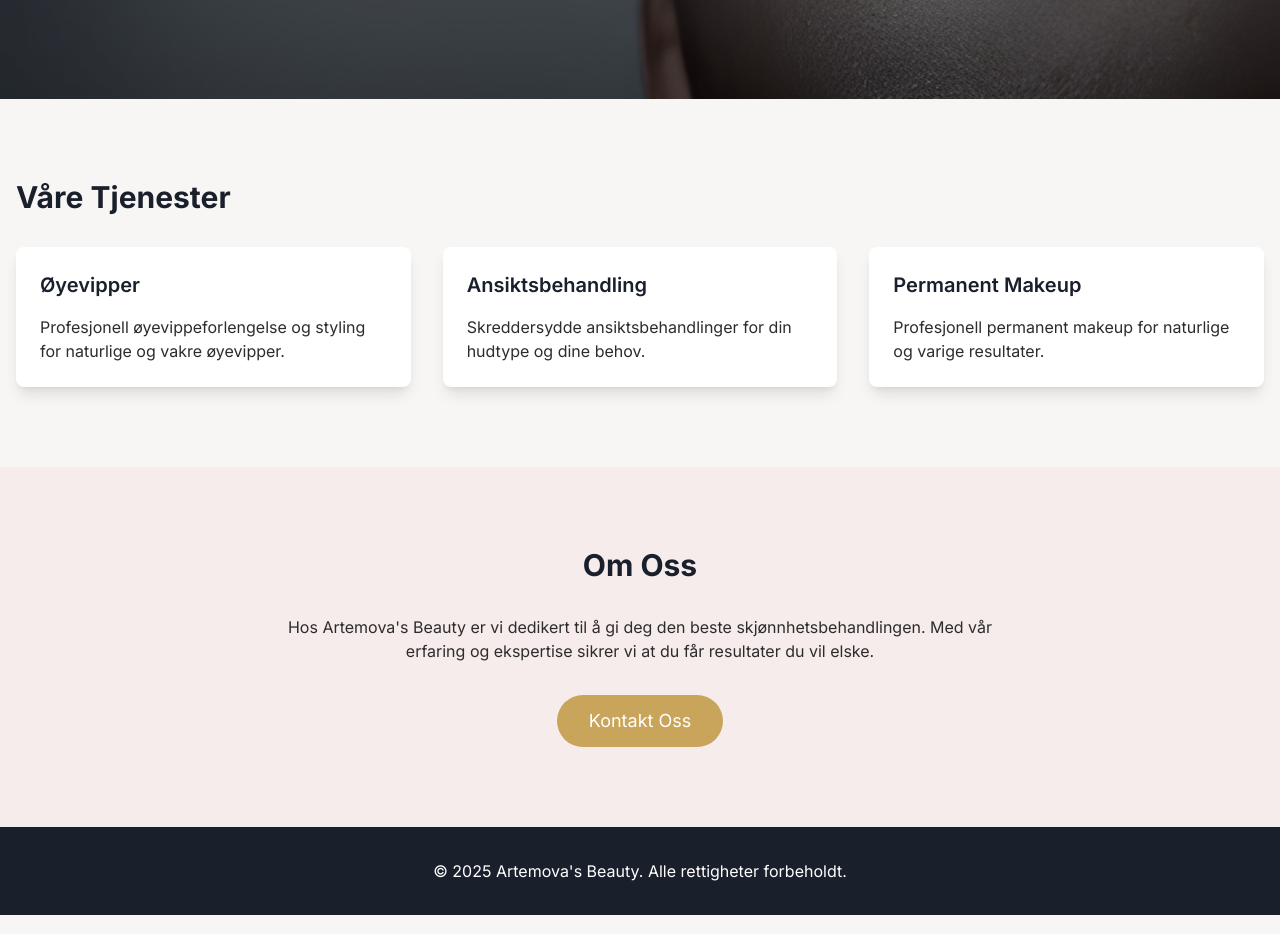
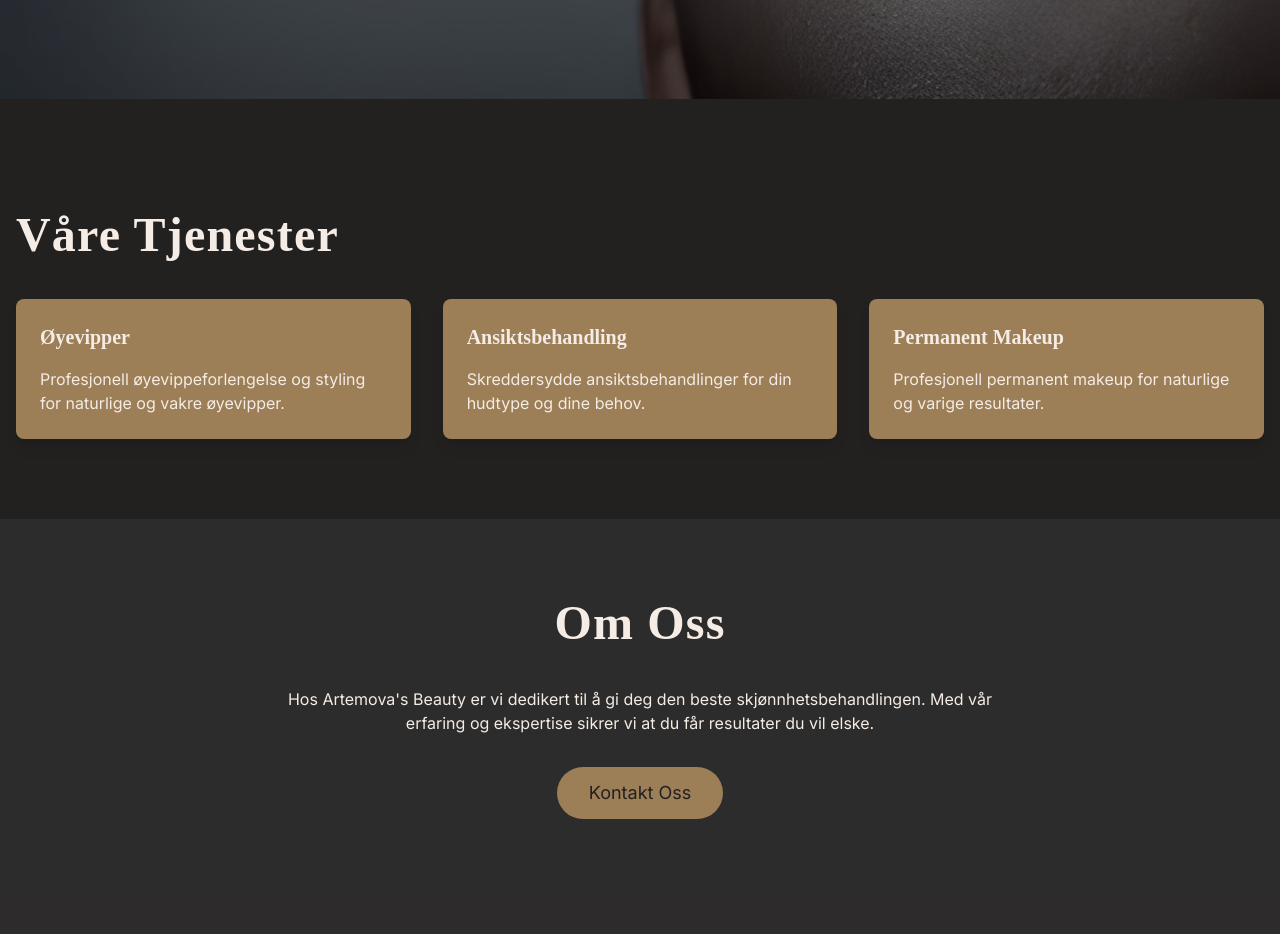
Before and after one commit to finnrobertk/artemovas-web, a Next.js app: page / in a window 1280 px wide. Shown: the part 605-1539 px from the top of the page. Built offline with nearby package versions, Linux system fonts and the light colour scheme.

Commit message:
Byttet til mørkere farger

```diff
--- a/src/app/globals.css
+++ b/src/app/globals.css
@@ -4,7 +4,15 @@
 
 @layer base {
   body {
-    @apply bg-background text-text;
+    @apply bg-background text-text-soft font-sans antialiased;
+  }
+
+  h1, h2, h3, h4 {
+    @apply font-serif text-text;
+  }
+
+  a {
+    @apply text-text hover:opacity-80 transition-colors duration-200;
   }
 }
 
@@ -14,18 +22,26 @@
   }
 
   .btn {
-    @apply px-4 py-2 rounded-md font-medium transition-colors duration-200;
+    @apply px-4 py-2 rounded-md font-medium transition-all duration-300;
   }
 
   .btn-primary {
-    @apply bg-primary text-white hover:bg-primary/90 whitespace-nowrap px-6 py-3 rounded-full text-base sm:text-lg inline-flex items-center justify-center;
+    @apply bg-accent text-background hover:opacity-90 px-6 py-3 rounded-full text-base sm:text-lg inline-flex items-center justify-center;
   }
 
   .btn-secondary {
-    @apply bg-secondary text-white hover:bg-secondary/90 whitespace-nowrap px-6 py-3 rounded-full text-base sm:text-lg inline-flex items-center justify-center;
+    @apply bg-secondary text-background hover:bg-secondary/90 px-6 py-3 rounded-full text-base sm:text-lg inline-flex items-center justify-center;
   }
 
   .section-title {
-    @apply text-3xl font-bold text-primary mb-8;
+    @apply text-4xl sm:text-5xl font-serif font-bold text-text mb-10 tracking-wide;
+  }
+
+  .card {
+    @apply bg-primary text-text-soft p-6 rounded-2xl shadow-md hover:shadow-lg transition-shadow duration-300 border border-border;
+  }
+
+  .nav-link {
+    @apply text-text font-medium hover:underline transition-colors duration-200;
   }
 }
--- a/src/app/kurs/page.tsx
+++ b/src/app/kurs/page.tsx
@@ -42,7 +42,7 @@ export default async function CoursesPage() {
         {courses.map((course) => (
           <div
             key={course._id}
-            className="bg-white rounded-lg shadow-md overflow-hidden hover:shadow-lg transition-shadow"
+            className="bg-accent rounded-lg shadow-md overflow-hidden hover:shadow-lg transition-shadow"
           >
             {course.imageUrl && (
               <div className="relative h-48">
--- a/src/app/page.tsx
+++ b/src/app/page.tsx
@@ -31,25 +31,26 @@ export default function Home() {
         </div>
       </section>
 
+      <div className="h-5px bg-gold-simple w-full my-8"></div>
       {/* Services Preview */}
       <section className="py-20 bg-background">
         <div className="container mx-auto px-4">
           <h2 className="section-title">Våre Tjenester</h2>
           <div className="grid grid-cols-1 md:grid-cols-3 gap-8">
-            <div className="bg-white p-6 rounded-lg shadow-lg">
-              <h3 className="text-xl font-semibold text-primary mb-4">Øyevipper</h3>
+            <div className="bg-accent p-6 rounded-lg shadow-lg">
+              <h3 className="text-xl font-semibold text-text mb-4">Øyevipper</h3>
               <p className="text-text">
                 Profesjonell øyevippeforlengelse og styling for naturlige og vakre øyevipper.
               </p>
             </div>
-            <div className="bg-white p-6 rounded-lg shadow-lg">
-              <h3 className="text-xl font-semibold text-primary mb-4">Ansiktsbehandling</h3>
+            <div className="bg-accent p-6 rounded-lg shadow-lg">
+              <h3 className="text-xl font-semibold text-text mb-4">Ansiktsbehandling</h3>
               <p className="text-text">
                 Skreddersydde ansiktsbehandlinger for din hudtype og dine behov.
               </p>
             </div>
-            <div className="bg-white p-6 rounded-lg shadow-lg">
-              <h3 className="text-xl font-semibold text-primary mb-4">Permanent Makeup</h3>
+            <div className="bg-accent p-6 rounded-lg shadow-lg">
+              <h3 className="text-xl font-semibold text-text mb-4">Permanent Makeup</h3>
               <p className="text-text">
                 Profesjonell permanent makeup for naturlige og varige resultater.
               </p>
@@ -59,7 +60,7 @@ export default function Home() {
       </section>
 
       {/* About Section */}
-      <section className="py-20 bg-accent/20">
+      <section className="py-20 bg-background-light">
         <div className="container mx-auto px-4">
           <div className="max-w-3xl mx-auto text-center">
             <h2 className="section-title">Om Oss</h2>
--- a/src/app/produkter/page.tsx
+++ b/src/app/produkter/page.tsx
@@ -49,7 +49,7 @@ export default async function ProductsPage() {
               {products.map((product) => (
                 <div
                   key={product._id}
-                  className="bg-white rounded-lg shadow-lg overflow-hidden hover:shadow-xl transition-shadow"
+                  className="bg-accent rounded-lg shadow-lg overflow-hidden hover:shadow-xl transition-shadow"
                 >
                   <div className="relative h-48">
                     <Image
--- a/src/app/tjenester/page.tsx
+++ b/src/app/tjenester/page.tsx
@@ -48,7 +48,7 @@ export default async function ServicesPage() {
             {categoryServices.map((service) => (
               <div
                 key={service._id}
-                className="bg-white rounded-lg shadow-md overflow-hidden hover:shadow-lg transition-shadow"
+                className="bg-accent rounded-lg shadow-md overflow-hidden hover:shadow-lg transition-shadow"
               >
                 {service.imageUrl && (
                   <div className="relative h-48">
--- a/tailwind.config.ts
+++ b/tailwind.config.ts
@@ -9,25 +9,38 @@ const config: Config = {
   theme: {
     extend: {
       colors: {
+        background: {
+          light: "#2D2C2C",
+          DEFAULT: "#232020", // 24201F
+          dark: "#121212",
+        },
         primary: {
-          DEFAULT: "#1A1F2C", // Deep navy
+          DEFAULT: "#2D2B2C", //
         },
         secondary: {
-          DEFAULT: "#C9A55C", // Rich gold
+          DEFAULT: "#9C7E57", //
+          //DEFAULT: "#C9A55C", // Rich gold
         },
         accent: {
-          DEFAULT: "#E8C1C5", // Soft rose
-        },
-        background: {
-          DEFAULT: "#F8F6F4", // Off-white
+          DEFAULT: "#9C7E57", //
         },
         text: {
-          DEFAULT: "#2C2C2C", // Dark charcoal
+          DEFAULT: "#F4ECE5", // Brukt til meny og overskrifter
+          soft: "#C1C2B9", // Dempet for brødtekst
+        },
+        border: {
+          DEFAULT: "#3A3A3A",
         },
       },
+      backgroundImage: {
+        'gold-gradient': 'linear-gradient(to right, #BF953F, #FCF6BA, #B38728, #FBF5B7, #AA771C)',
+        'gold-gradient-vertical': 'linear-gradient(to bottom, #BF953F, #FCF6BA, #B38728, #FBF5B7, #AA771C)',
+        'gold-simple': 'linear-gradient(to right, #B38728, #FCDB7A, #B38728)',
+        'gold-subtle': 'linear-gradient(to right, rgba(179, 135, 40, 0.2), rgba(212, 175, 55, 0.5), rgba(179, 135, 40, 0.2))',
+      },
       fontFamily: {
-        sans: ["var(--font-geist-sans)"],
-        mono: ["var(--font-geist-mono)"],
+        sans: ["var(--font-geist-sans)", "sans-serif"],
+        serif: ["Playfair Display", "serif"],
       },
     },
   },
```
Also changed, not shown: 1 other file (tests, documents, lock files or other folders).
